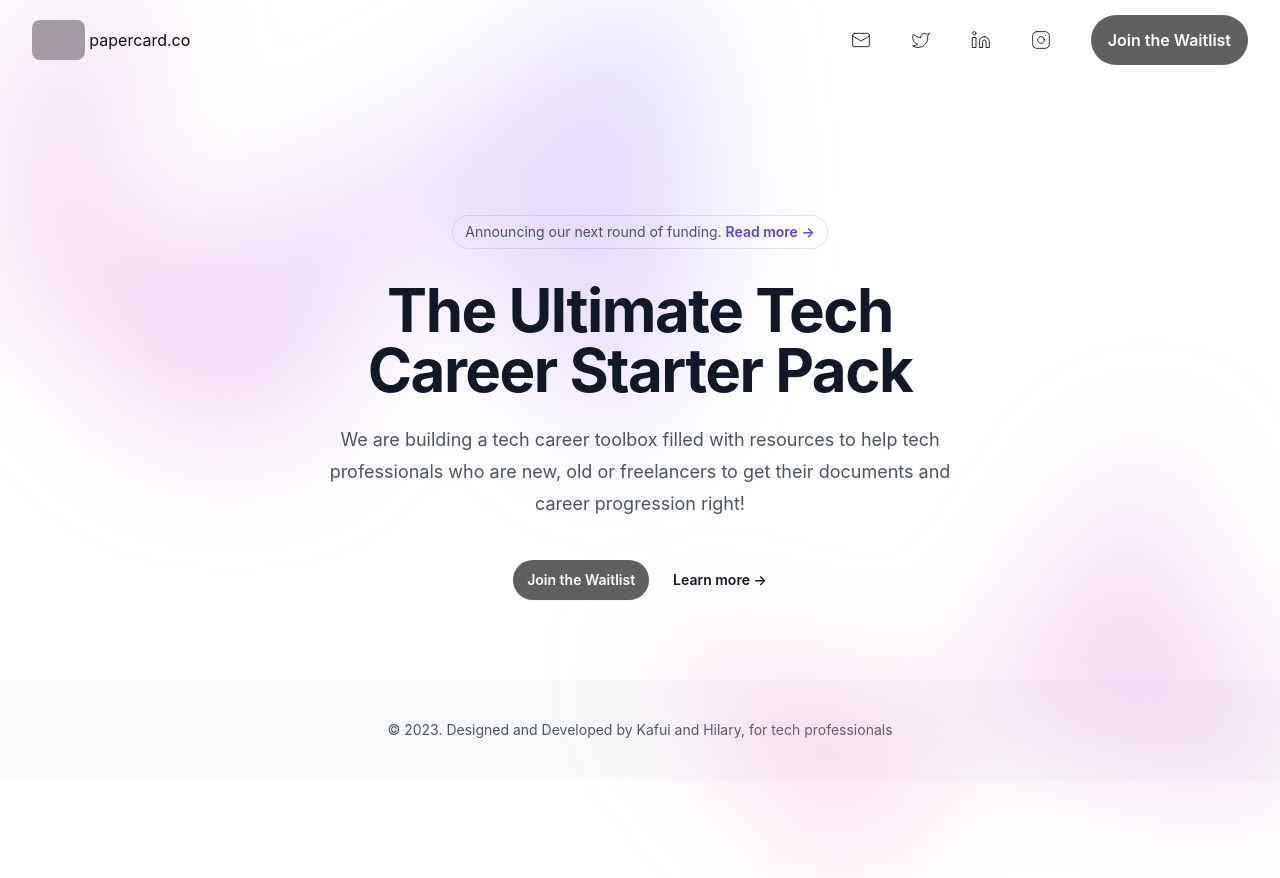
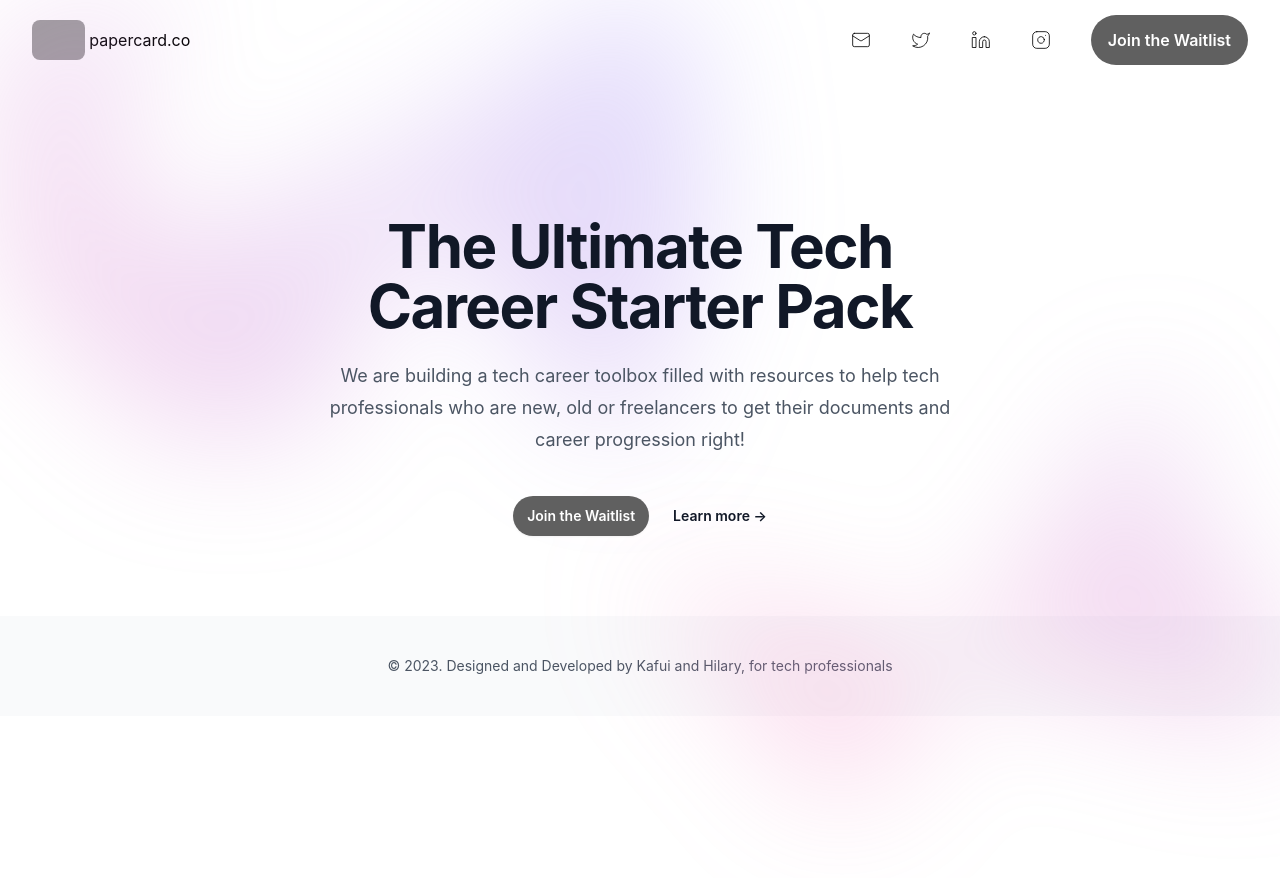
Before and after one commit to kafuikumah/papercard, a React (Create React App) app: page / in a window 1280 px wide. After the commit the page ends 814 px from the top, so only its background shows below. Built offline with nearby package versions, Linux system fonts and the light colour scheme; grey boxes are pictures that could not be loaded.

Commit message:
remove funding button

```diff
--- a/src/components/Waitlist.js
+++ b/src/components/Waitlist.js
@@ -38,15 +38,6 @@ function Waitlist(props) {
           />
         </div>
         <div className="mx-auto max-w-2xl py-20">
-          <div className="hidden sm:mb-8 sm:flex sm:justify-center">
-            <div className="relative rounded-full px-3 py-1 text-sm leading-6 text-gray-600 ring-1 ring-gray-900/10 hover:ring-gray-900/20">
-              Announcing our next round of funding.{' '}
-              <a href="#" className="font-semibold text-indigo-600">
-                <span className="absolute inset-0" aria-hidden="true" />
-                Read more <span aria-hidden="true">&rarr;</span>
-              </a>
-            </div>
-          </div>
           <div className="text-center">
             <h1 className="text-4xl font-bold tracking-tight text-gray-900 sm:text-6xl">
               The Ultimate Tech Career Starter Pack
```
Lines whose indentation alone changed are shown as unchanged.
